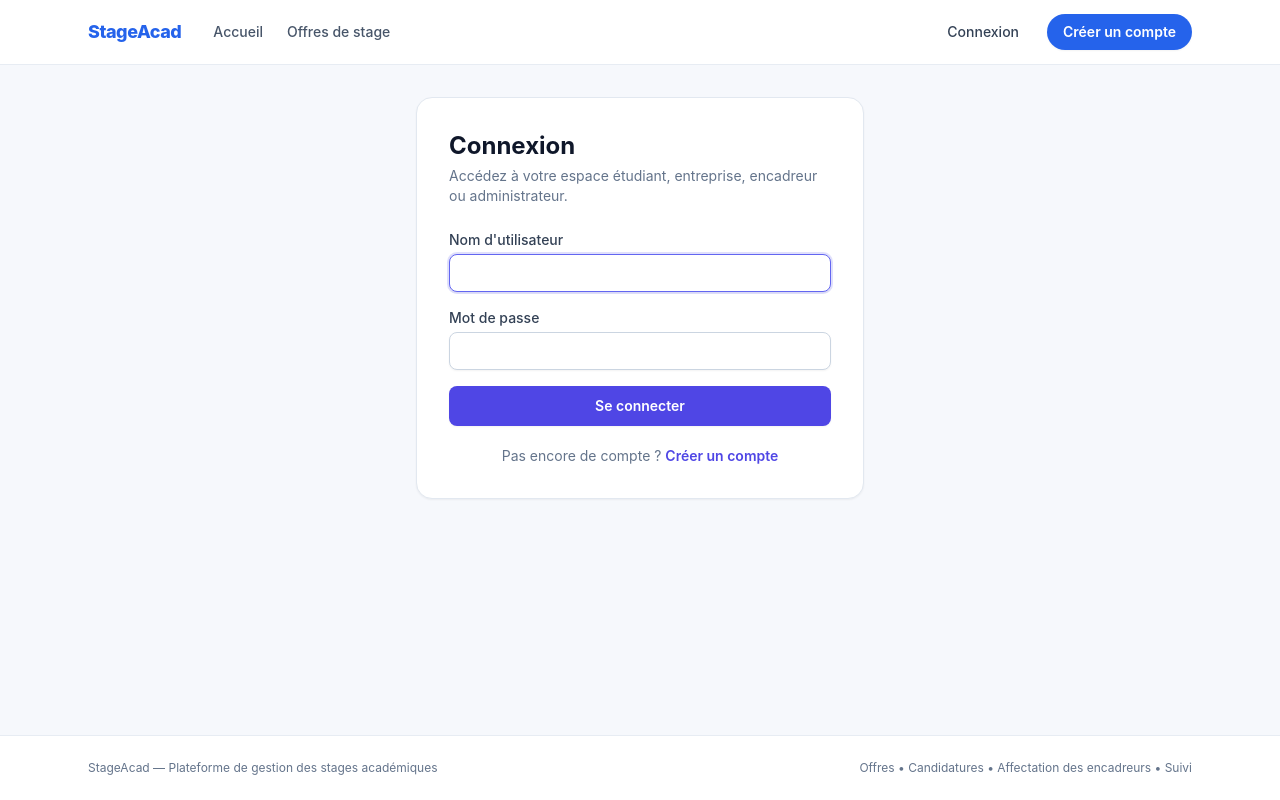
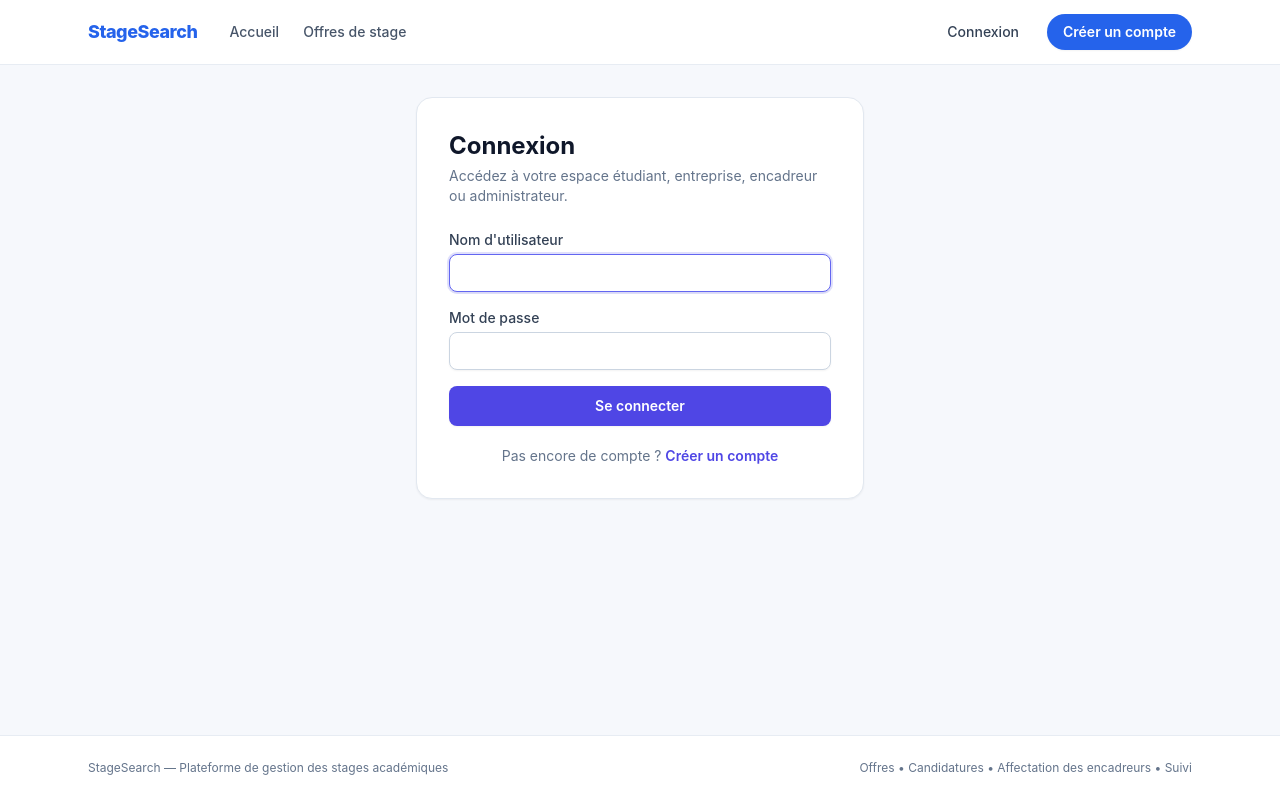
Before and after one commit to fahdionsanon-pixel/StageAcad, a Django app: page /compte/connexion/?next=/stages/ in a window 1280 px wide. Run offline with Django 5.2, Linux system fonts and the light colour scheme; some libraries are stand-ins or nearby versions.

Commit message:
Renommer la plateforme en StageSearch et mettre à jour README.md

```diff
--- a/static/css/custom.css
+++ b/static/css/custom.css
@@ -1,4 +1,4 @@
-/* Compléments de style pour StageAcademique */
+/* Compléments de style pour StageSearch */
 body {
   font-family: Inter, ui-sans-serif, system-ui, -apple-system, BlinkMacSystemFont, "Segoe UI", Roboto, sans-serif;
 }
--- a/templates/accounts/login.html
+++ b/templates/accounts/login.html
@@ -1,5 +1,5 @@
 {% extends "base.html" %}
-{% block title %}Connexion — StageAcad{% endblock %}
+{% block title %}Connexion — StageSearch{% endblock %}
 
 {% block content %}
   <div class="max-w-md mx-auto bg-white rounded-2xl border border-slate-200 shadow-sm p-8">
--- a/templates/accounts/profile.html
+++ b/templates/accounts/profile.html
@@ -1,5 +1,5 @@
 {% extends "base.html" %}
-{% block title %}Mon profil — StageAcad{% endblock %}
+{% block title %}Mon profil — StageSearch{% endblock %}
 
 {% block content %}
   <div class="max-w-2xl mx-auto bg-white rounded-2xl border border-slate-200 shadow-sm p-8">
--- a/templates/accounts/register.html
+++ b/templates/accounts/register.html
@@ -1,5 +1,5 @@
 {% extends "base.html" %}
-{% block title %}Inscription — StageAcad{% endblock %}
+{% block title %}Inscription — StageSearch{% endblock %}
 
 {% block content %}
   <div class="max-w-2xl mx-auto bg-white rounded-2xl border border-slate-200 shadow-sm p-8">
--- a/templates/base.html
+++ b/templates/base.html
@@ -4,7 +4,7 @@
 <head>
   <meta charset="UTF-8">
   <meta name="viewport" content="width=device-width, initial-scale=1.0">
-  <title>{% block title %}StageAcad — Gestion des Stages Académiques{% endblock %}</title>
+  <title>{% block title %}StageSearch — Gestion des Stages Académiques{% endblock %}</title>
   <script src="https://cdn.tailwindcss.com"></script>
   <link rel="stylesheet" href="{% static 'css/custom.css' %}">
 </head>
@@ -16,7 +16,7 @@
       <aside class="hidden lg:flex lg:w-64 lg:flex-col bg-white border-r border-slate-200/80 sticky top-0 h-screen">
         <div class="h-16 px-6 flex items-center border-b border-slate-100">
           <a href="{% url 'stages:dashboard' %}" class="flex items-center gap-2.5">
-            <span class="text-lg font-extrabold tracking-tight text-blue-600">StageAcad</span>
+            <span class="text-lg font-extrabold tracking-tight text-blue-600">StageSearch</span>
           </a>
         </div>
 
@@ -91,7 +91,7 @@
       <header class="lg:hidden bg-white border-b border-slate-200 sticky top-0 z-30">
         <div class="px-4 h-14 flex items-center justify-between">
           <a href="{% url 'stages:dashboard' %}" class="flex items-center gap-2">
-            <span class="font-extrabold text-blue-600">StageAcad</span>
+            <span class="font-extrabold text-blue-600">StageSearch</span>
           </a>
           <div class="flex items-center gap-3 text-xs font-medium">
             <a href="{% url 'stages:dashboard' %}" class="text-slate-600 hover:text-blue-600">Accueil</a>
@@ -112,7 +112,7 @@
         <div class="max-w-6xl mx-auto px-4 sm:px-6 h-16 flex items-center justify-between">
           <div class="flex items-center gap-8">
             <a href="{% url 'stages:home' %}" class="flex items-center gap-2.5">
-              <span class="text-lg font-extrabold tracking-tight text-blue-600">StageAcad</span>
+              <span class="text-lg font-extrabold tracking-tight text-blue-600">StageSearch</span>
             </a>
             <nav class="hidden sm:flex items-center gap-6 text-sm font-medium">
               <a href="{% url 'stages:home' %}" class="text-slate-600 hover:text-blue-600">Accueil</a>
@@ -151,7 +151,7 @@
       {% if not user.is_authenticated %}
         <footer class="bg-white border-t border-slate-200/80 py-6 mt-12">
           <div class="max-w-6xl mx-auto px-4 sm:px-6 flex flex-col sm:flex-row justify-between items-center gap-2 text-xs text-slate-500">
-            <p>StageAcad — Plateforme de gestion des stages académiques</p>
+            <p>StageSearch — Plateforme de gestion des stages académiques</p>
             <p>Offres • Candidatures • Affectation des encadreurs • Suivi</p>
           </div>
         </footer>
--- a/templates/home.html
+++ b/templates/home.html
@@ -1,5 +1,5 @@
 {% extends "base.html" %}
-{% block title %}Accueil — StageAcad{% endblock %}
+{% block title %}Accueil — StageSearch{% endblock %}
 
 {% block content %}
   <!-- Hero -->
--- a/templates/stages/candidature_list.html
+++ b/templates/stages/candidature_list.html
@@ -1,5 +1,5 @@
 {% extends "base.html" %}
-{% block title %}Mes candidatures — StageAcad{% endblock %}
+{% block title %}Mes candidatures — StageSearch{% endblock %}
 
 {% block content %}
   <!-- En-tête + bouton Voir les offres -->
--- a/templates/stages/dashboard.html
+++ b/templates/stages/dashboard.html
@@ -1,5 +1,5 @@
 {% extends "base.html" %}
-{% block title %}Tableau de bord — StageAcad{% endblock %}
+{% block title %}Tableau de bord — StageSearch{% endblock %}
 
 {% block content %}
   {% if user.is_etudiant %}
--- a/templates/stages/offre_detail.html
+++ b/templates/stages/offre_detail.html
@@ -1,5 +1,5 @@
 {% extends "base.html" %}
-{% block title %}{{ offre.titre }} — StageAcad{% endblock %}
+{% block title %}{{ offre.titre }} — StageSearch{% endblock %}
 
 {% block content %}
   <div class="mb-4">
--- a/templates/stages/offre_form.html
+++ b/templates/stages/offre_form.html
@@ -1,5 +1,5 @@
 {% extends "base.html" %}
-{% block title %}{{ titre_page }} — StageAcad{% endblock %}
+{% block title %}{{ titre_page }} — StageSearch{% endblock %}
 
 {% block content %}
   <div class="max-w-3xl mx-auto bg-white rounded-2xl border border-slate-200 shadow-sm p-8">
--- a/templates/stages/offre_list.html
+++ b/templates/stages/offre_list.html
@@ -1,5 +1,5 @@
 {% extends "base.html" %}
-{% block title %}Offres de stage — StageAcad{% endblock %}
+{% block title %}Offres de stage — StageSearch{% endblock %}
 
 {% block content %}
   <div class="flex flex-col sm:flex-row sm:items-center justify-between gap-4 mb-6">
--- a/templates/stages/stage_list.html
+++ b/templates/stages/stage_list.html
@@ -1,5 +1,5 @@
 {% extends "base.html" %}
-{% block title %}Stages & Suivi — StageAcad{% endblock %}
+{% block title %}Stages & Suivi — StageSearch{% endblock %}
 
 {% block content %}
   <div class="flex flex-col sm:flex-row sm:items-center justify-between gap-4 mb-6">
```
Also changed, not shown: README.md (added).
